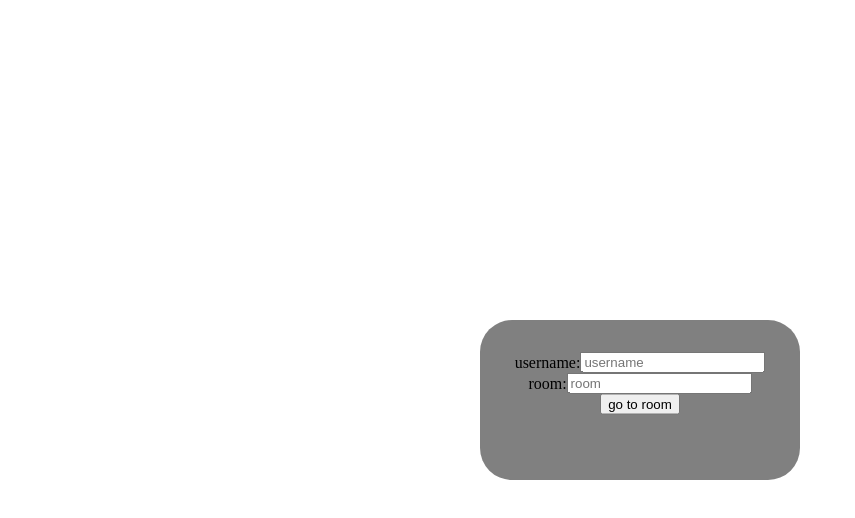
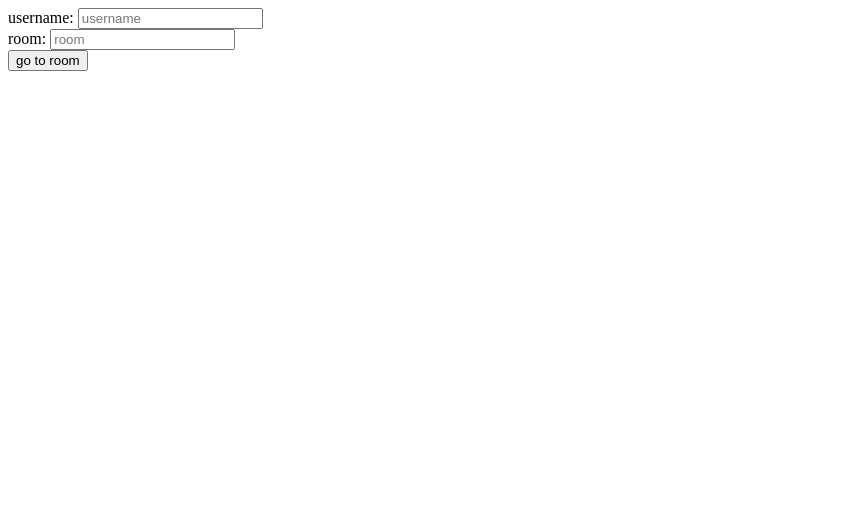
Before and after one commit to bisaek/best-site, a website: page public/index.html in a window 1280 px wide. Shown: the whole page, without its empty margins (0-855 px from the left). Drawn offline with nearby package versions, Linux system fonts and the light colour scheme.

Commit message:
Update index.html

```diff
--- a/public/index.html
+++ b/public/index.html
@@ -18,18 +18,7 @@
             -ms-transform: translate(-50%, -50%);*/
         }
 
-        .container {
-            width: 20em;
-            height: 10em;
-            position: absolute;
-            top: 0;
-            bottom: 0;
-            left: 0;
-            right: 0;
-            margin: auto;
-            background-color: gray;
-            border-radius: 2em;
-        }
+        .container {}
 
         .overview div {
             display: flex;
@@ -41,7 +30,6 @@
 
 <body>
     <div class="container">
-        <div class="overview">
         <div class=username>
             <label>username:</label>
             <input type="text" id="username" placeholder="username">
@@ -51,7 +39,6 @@
             <input type="text" id="room" placeholder="room">
         </div>
         <div><button id="submit">go to room</button></div>
-        </div>
     </div>
 </body>
 <script src="https://cdnjs.cloudflare.com/ajax/libs/qs/6.10.1/qs.min.js" integrity="sha512-aTKlYRb1QfU1jlF3k+aS4AqTpnTXci4R79mkdie/bp6Xm51O5O3ESAYhvg6zoicj/PD6VYY0XrYwsWLcvGiKZQ==" crossorigin="anonymous" referrerpolicy="no-referrer"></script>
```
Lines whose indentation alone changed are shown as unchanged.
